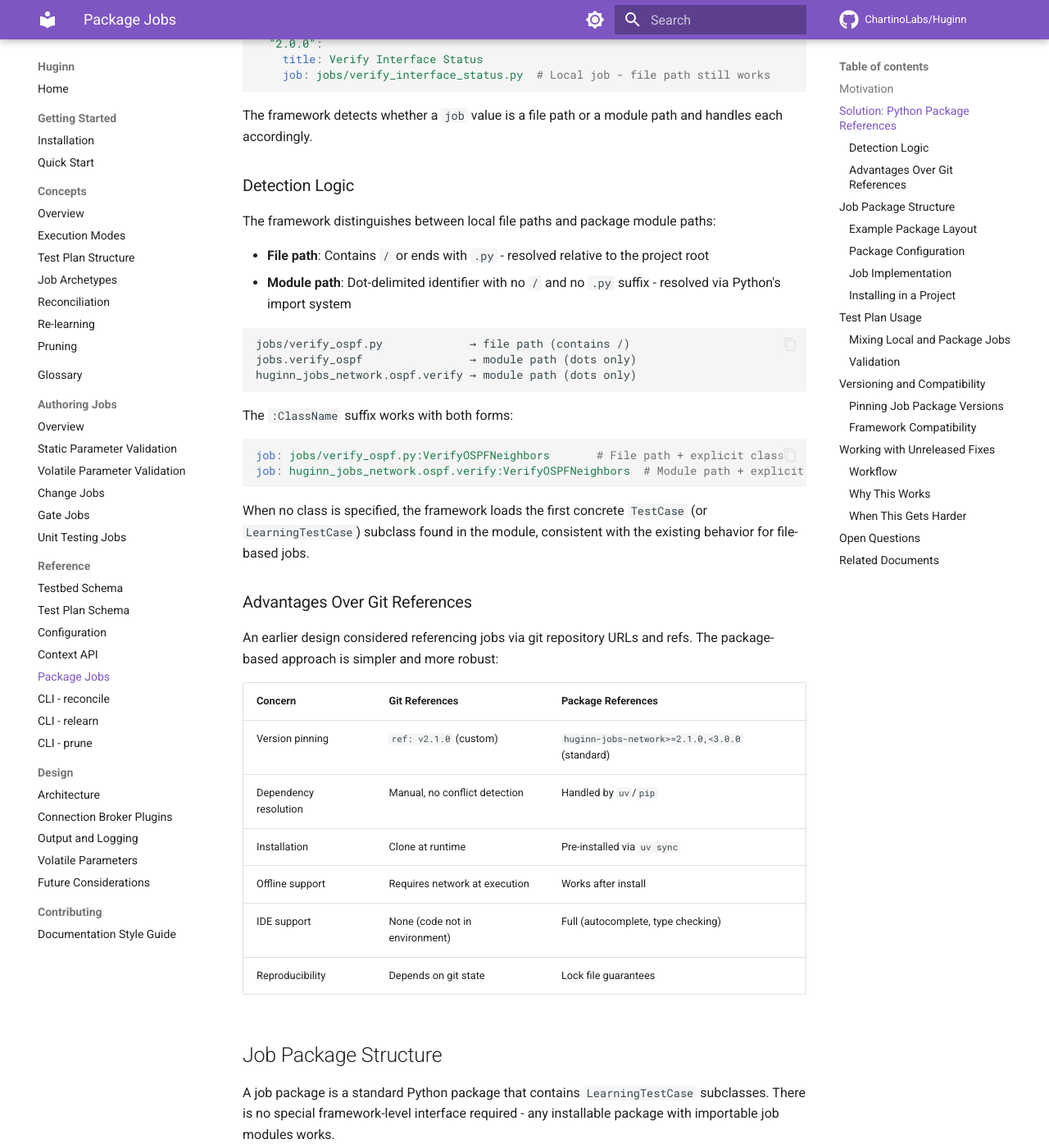
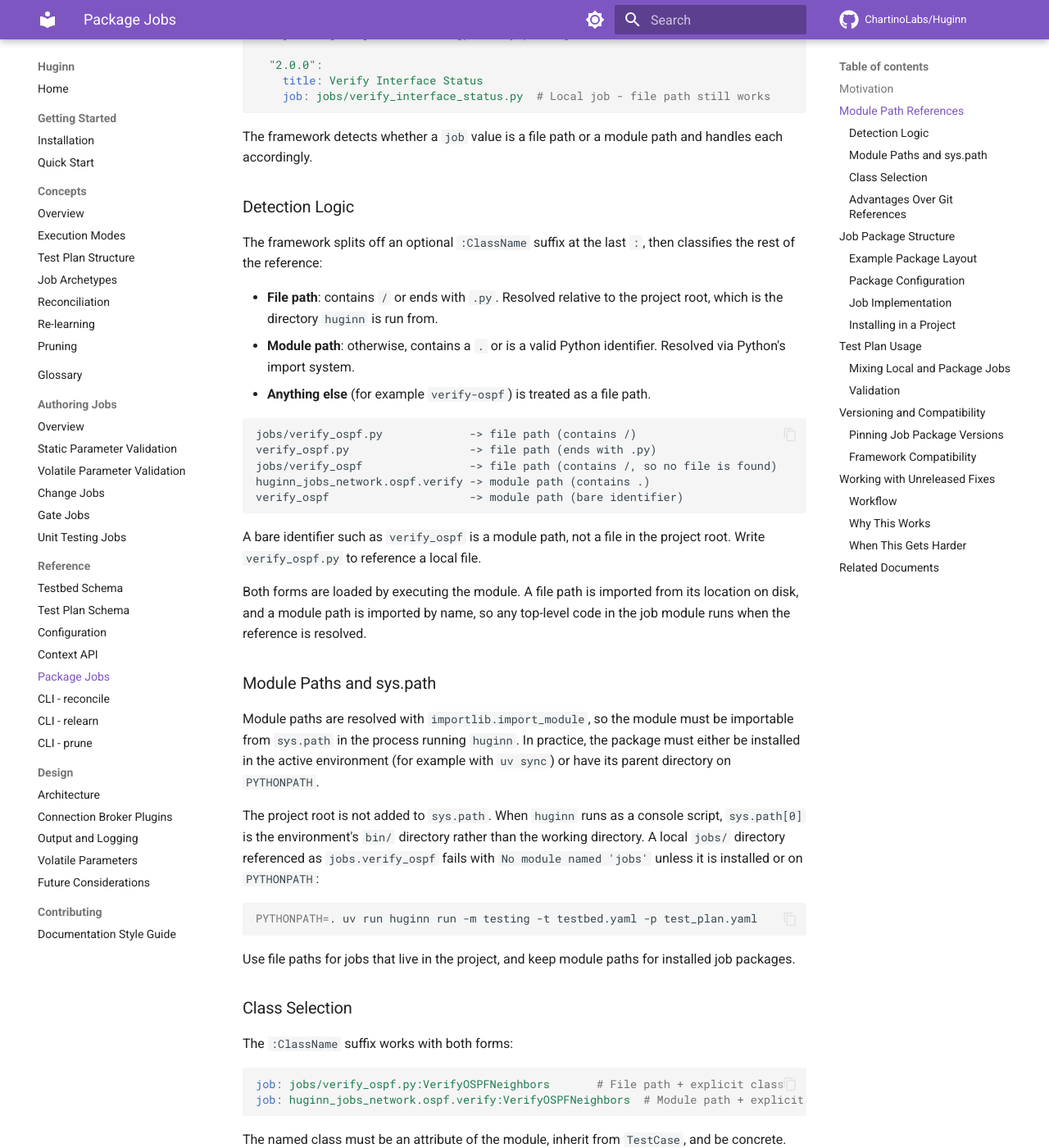
Before and after one commit to ChartinoLabs/Huginn, an MkDocs documentation site: the page built from docs/reference/package-jobs.md, in a window 1280 px wide and 1400 px high, scrolled down 1076 px. Shown: the whole window at 82% size. Built offline with MkDocs 1.6.1 and Material for MkDocs 9.7.7, drawn with Linux system fonts in a browser that asks for light colours; comment, search, counter and statistics services are not loaded; some of the changed text lies outside the part shown.

Commit message:
docs(package-jobs): align package job reference with implementation (#241)
Use the published distribution names in dependency pins, document the
exact file-vs-module detection rule, the sys.path requirement for module
paths, __module__-based class auto-discovery, and the real validate/run
behavior for unresolvable references. Reframe the page as reference and
move its open questions to design/future.md.

Refs #227

Co-authored-by: Claude Opus 5.5 (1M context) <noreply@anthropic.com>

````diff
--- a/docs/reference/package-jobs.md
+++ b/docs/reference/package-jobs.md
@@ -1,12 +1,12 @@
 # Package-Based Job References
 
-This document describes the design for referencing test automation jobs from installed Python packages, enabling organizations to maintain reusable job libraries that can be shared across multiple projects.
+A test case's `job` field can reference a job in an installed Python package as well as a local file. Organizations can keep reusable jobs in versioned packages and share them across projects. This page covers the reference syntax, how references are resolved and validated, and how to build and version a job package.
 
 ## Motivation
 
 As test automation matures, organizations accumulate large libraries of reusable jobs - OSPF neighbor verification, BGP peering checks, interface status validation, and so on. These jobs are not specific to any one project or testbed; they encode general validation logic that applies across environments.
 
-Currently, jobs are referenced as file paths relative to the project root:
+A job referenced by file path lives inside the project that uses it:
 
 ```yaml
 test_cases:
@@ -15,13 +15,13 @@ test_cases:
     job: jobs/verify_ospf_neighbors.py
 ```
 
-This means every project that needs OSPF validation must either copy the job file or maintain a shared directory. Neither scales well:
+Sharing a file-based job means copying the file into each project or keeping a shared directory. Neither scales well:
 
 - **Copy-paste** leads to drift - bug fixes in one copy don't propagate to others
 - **Shared directories** create tight coupling and awkward path management
 - **Version pinning** is impossible - there's no way to say "use v2.1 of the OSPF checks"
 
-## Solution: Python Package References
+## Module Path References
 
 Jobs from installed Python packages are referenced using dot-delimited module paths instead of file paths:
 
@@ -44,16 +44,37 @@ The framework detects whether a `job` value is a file path or a module path and
 
 ### Detection Logic
 
-The framework distinguishes between local file paths and package module paths:
+The framework splits off an optional `:ClassName` suffix at the last `:`, then classifies the rest of the reference:
 
-- **File path**: Contains `/` or ends with `.py` - resolved relative to the project root
-- **Module path**: Dot-delimited identifier with no `/` and no `.py` suffix - resolved via Python's import system
+- **File path**: contains `/` or ends with `.py`. Resolved relative to the project root, which is the directory `huginn` is run from.
+- **Module path**: otherwise, contains a `.` or is a valid Python identifier. Resolved via Python's import system.
+- **Anything else** (for example `verify-ospf`) is treated as a file path.
 
+```txt
+jobs/verify_ospf.py             -> file path (contains /)
+verify_ospf.py                  -> file path (ends with .py)
+jobs/verify_ospf                -> file path (contains /, so no file is found)
+huginn_jobs_network.ospf.verify -> module path (contains .)
+verify_ospf                     -> module path (bare identifier)
 ```
-jobs/verify_ospf.py             → file path (contains /)
-jobs.verify_ospf                → module path (dots only)
-huginn_jobs_network.ospf.verify → module path (dots only)
+
+A bare identifier such as `verify_ospf` is a module path, not a file in the project root. Write `verify_ospf.py` to reference a local file.
+
+Both forms are loaded by executing the module. A file path is imported from its location on disk, and a module path is imported by name, so any top-level code in the job module runs when the reference is resolved.
+
+### Module Paths and sys.path
+
+Module paths are resolved with `importlib.import_module`, so the module must be importable from `sys.path` in the process running `huginn`. In practice, the package must either be installed in the active environment (for example with `uv sync`) or have its parent directory on `PYTHONPATH`.
+
+The project root is not added to `sys.path`. When `huginn` runs as a console script, `sys.path[0]` is the environment's `bin/` directory rather than the working directory. A local `jobs/` directory referenced as `jobs.verify_ospf` fails with `No module named 'jobs'` unless it is installed or on `PYTHONPATH`:
+
+```bash
+PYTHONPATH=. uv run huginn run -m testing -t testbed.yaml -p test_plan.yaml
 ```
+
+Use file paths for jobs that live in the project, and keep module paths for installed job packages.
+
+### Class Selection
 
 The `:ClassName` suffix works with both forms:
 
@@ -62,7 +83,13 @@ job: jobs/verify_ospf.py:VerifyOSPFNeighbors       # File path + explicit class
 job: huginn_jobs_network.ospf.verify:VerifyOSPFNeighbors  # Module path + explicit class
 ```
 
-When no class is specified, the framework loads the first concrete `TestCase` (or `LearningTestCase`) subclass found in the module, consistent with the existing behavior for file-based jobs.
+The named class must be an attribute of the module, inherit from `TestCase`, and be concrete.
+
+When no class is specified, the framework loads the first concrete `TestCase` (or `LearningTestCase`) subclass defined in the module. Only classes whose `__module__` is that module are considered, so classes imported from elsewhere are skipped. A job class re-exported from a package's `__init__.py` must be named explicitly:
+
+```yaml
+job: huginn_jobs_network.ospf:VerifyOSPFNeighbors  # Re-exported from ospf/__init__.py
+```
 
 ### Advantages Over Git References
 
@@ -111,12 +138,14 @@ huginn-jobs-network/
 name = "huginn-jobs-network"
 version = "2.1.0"
 description = "Network validation jobs for Huginn"
-requires-python = ">=3.11"
+requires-python = ">=3.10"
 dependencies = [
-    "huginn>=1.0.0,<2.0.0",
-    "muninn>=1.0.0",
+    "huginn-framework>=0.2,<1",
+    "muninn-parsers>=0.7",
 ]
 ```
+
+Huginn is distributed as `huginn-framework` and Muninn as `muninn-parsers`, although both are imported as `huginn` and `muninn`.
 
 ### Job Implementation
 
@@ -184,12 +213,15 @@ test_cases:
 
 ### Validation
 
-The framework validates job references at startup:
+Both forms are resolved the same way: the module is imported and a concrete `TestCase` subclass is selected. A reference fails to resolve when the file does not exist, the module cannot be imported, or no matching class is found.
 
-- **File paths**: Checks that the file exists on disk (current behavior)
-- **Module paths**: Checks that the module is importable and contains a concrete `TestCase` subclass
+`huginn validate` resolves every job reference in the plan and reports each failure as a `planning_error` before any test runs:
 
-Both types of validation errors are reported before any tests execute, consistent with the fail-fast principle.
+```txt
+ERROR [planning_error]: 1.0.0: Unable to import job module 'huginn_jobs_network.ospf.verify_neighbors' from 'huginn_jobs_network.ospf.verify_neighbors': No module named 'huginn_jobs_network'
+```
+
+`huginn run` does not stop on an unresolvable reference. The affected test case is marked `ERRORED` with error code `planning_error`, and the remaining test cases run as normal. Run `huginn validate` first to catch broken references before a full run.
 
 ## Versioning and Compatibility
 
@@ -281,20 +313,9 @@ dependencies = [
 
 If your fixes span many files across the same modules and create merge conflicts, the combined branch requires manual conflict resolution. In practice this is rare for job-level bug fixes but more likely for structural refactors. In that case, consider submitting a single PR with both fixes rather than maintaining separate branches.
 
-## Open Questions
-
-The following questions will be resolved as we build the first job package:
-
-1. **Formal package interface**: Does the framework need a registration mechanism (e.g., entry points) for job packages, or is any importable module with `LearningTestCase` subclasses sufficient?
-
-2. **Job discovery / browsing**: Should the framework provide tooling to list available jobs from installed packages (e.g., `huginn jobs list --package huginn-jobs-network`)?
-
-3. **Parser bundling**: Should job packages bundle their own Muninn parsers, or depend on a separate parser package?
-
-4. **Unit test conventions**: Should job packages follow the same spec-driven test harness pattern documented in the [Unit Testing Automation](../authoring/unit-testing.md) guide?
-
 ## Related Documents
 
 - [Test Plan Specification](test-plan.md): Test case `job` field definition
+- [Future Considerations - Job Packages](../design/future.md#job-packages): Unresolved questions about job package tooling and conventions
 - [Architecture](../design/architecture.md): Job loading and execution flow
 - [Unit Testing Automation](../authoring/unit-testing.md): Testing patterns for jobs
````
Also changed, not shown: other parts of docs/reference/package-jobs.md (+3 -3 lines), docs/design/future.md (+9 -0 lines), 1 other file.
